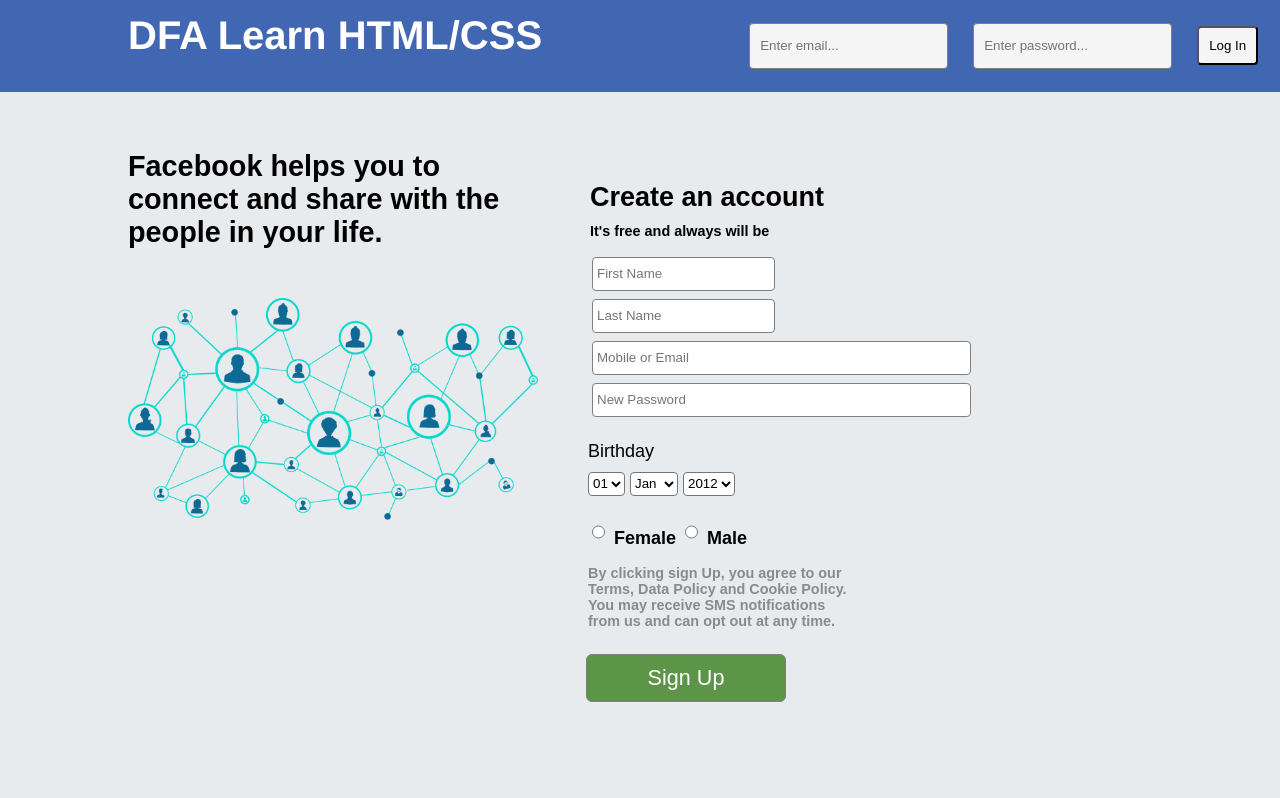
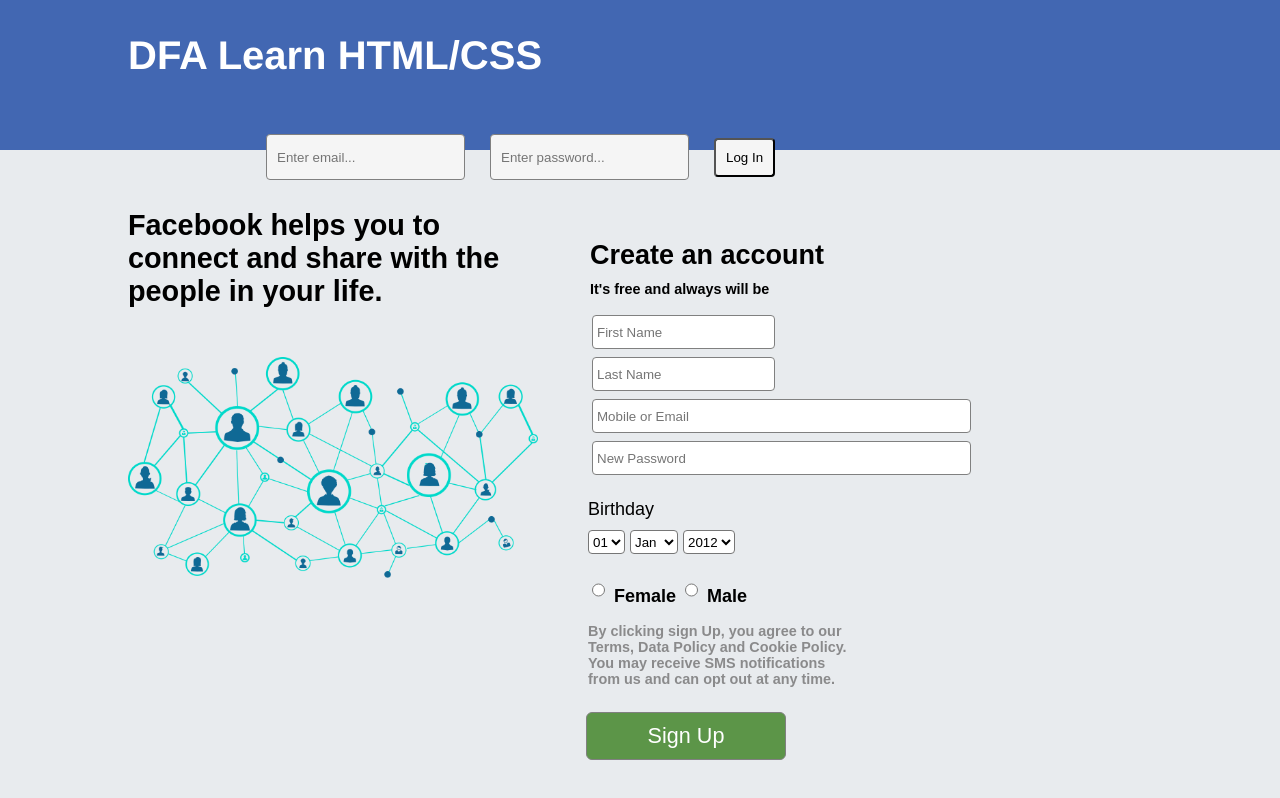
Before and after one commit to digital-futures-academy-se-2404-a/web-fundamentals-mini-group-project-group-1, a plain HTML site: page index.html in a window 1280 px wide. Drawn offline with Linux system fonts and the light colour scheme.

Commit message:
fix: edit header alignment

```diff
--- a/index.html
+++ b/index.html
@@ -12,7 +12,9 @@
 <body>
     <header>
         <nav>
-            <h1>DFA Learn HTML/CSS</h1>
+            <div id="logo">
+                <h1>DFA Learn HTML/CSS</h1>
+            </div>
             <div class="login-form">
                 <input class="login" type="email" placeholder="Enter email..." />
                 <input class="login" type="password" placeholder="Enter password..." />
--- a/styles.css
+++ b/styles.css
@@ -11,13 +11,7 @@
 }
 
 h1 {
-    margin: 0 0 0 10%;
-    max-width: fit-content;
-    display: inline-block;
-    font-size: 3.5em;
-    font-size: 40px;
-    padding-top: 1%;
-    padding-bottom: 1%;
+    font-size: 2.5rem;
 }
 
 h2 {
@@ -136,11 +130,17 @@
     max-height: 150px;
 }
 
+#logo {
+    margin: 0 0 0 10%;
+    max-width: fit-content;
+    display: inline-block;
+}
+
 .login-form {
     position: relative;
     max-width: 50%;
     display: inline-block;
-    padding-left: 15%;
+    padding-left: 20%;
     padding-top: 1%;
     padding-bottom: 1%;
     vertical-align: top;
```
